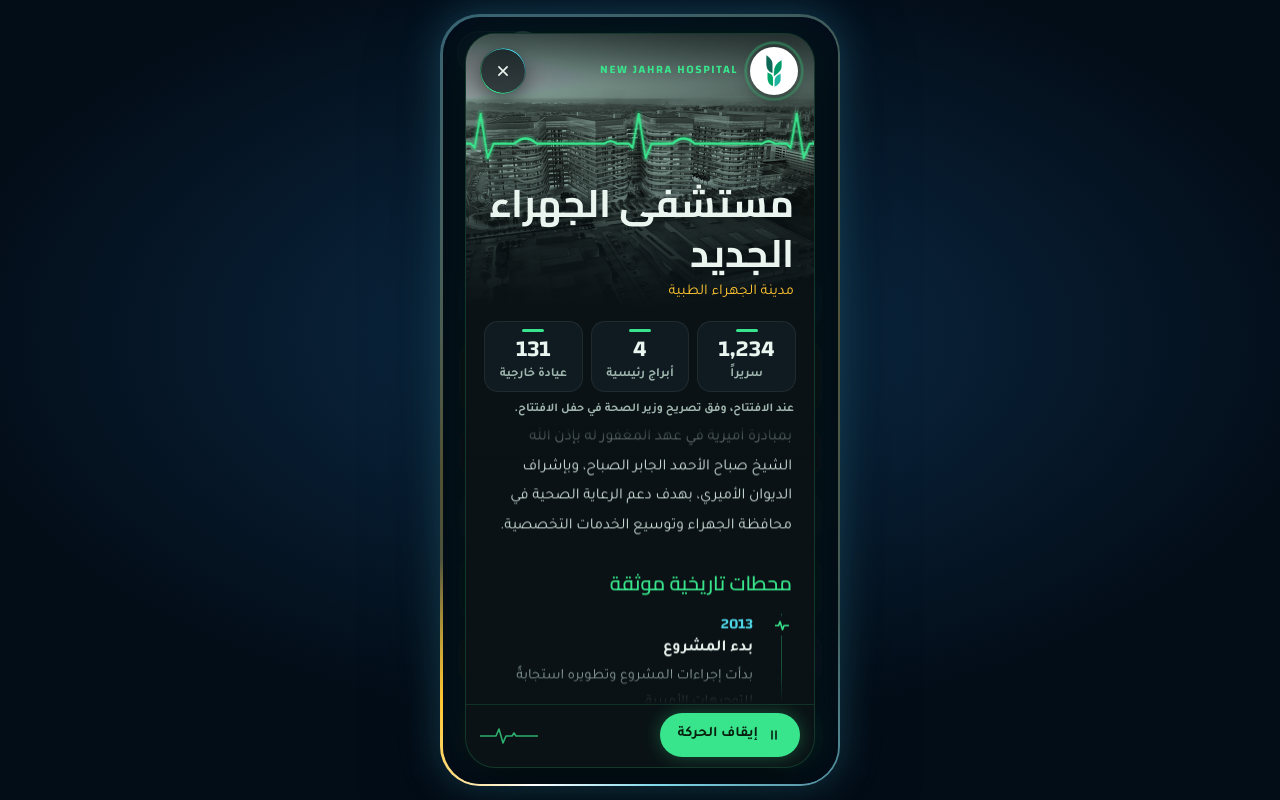
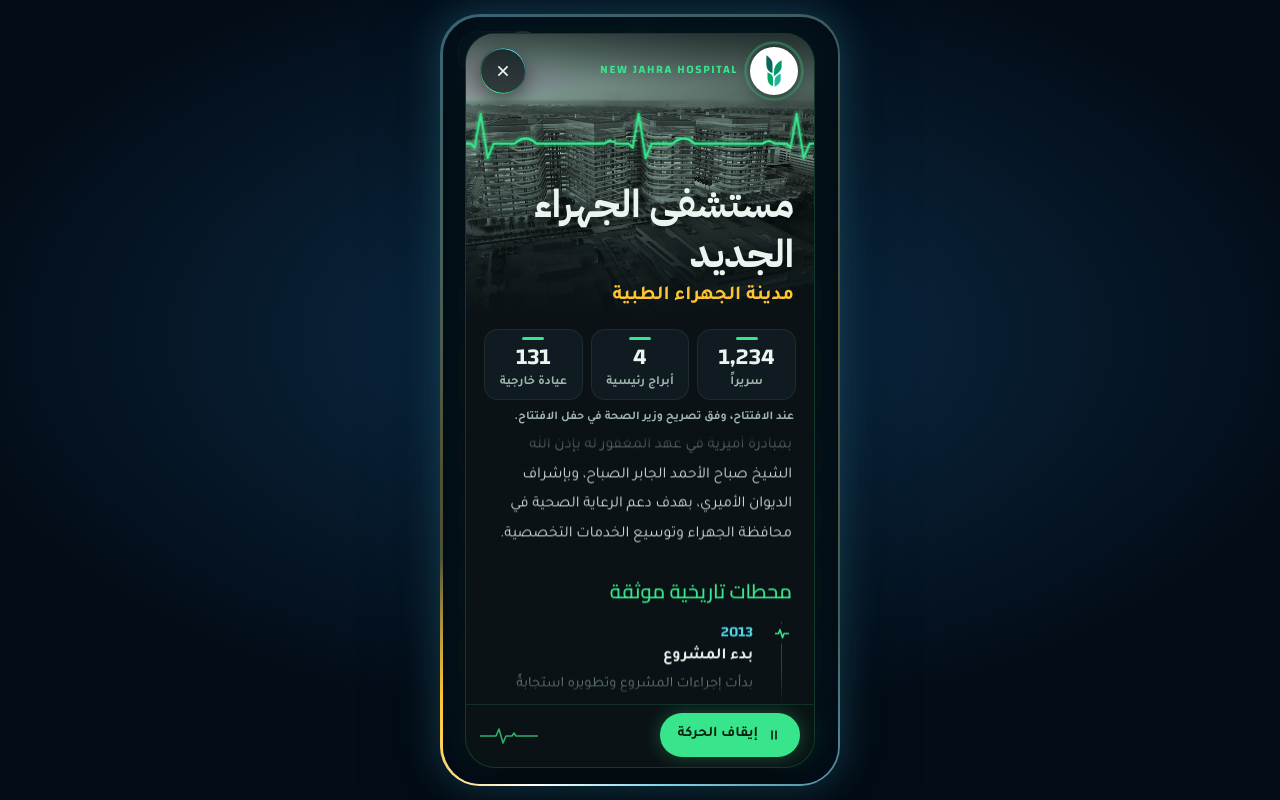
Before and after one commit to 52m84hn8vx-debug/Jahra-Platform, a plain HTML site: page index.html in a window 1280 px wide. Both pictures are taken after a click on the button "نبذة عن المستشفى". Drawn offline with Linux system fonts and the light colour scheme; a web font is replaced by a local one.

Commit message:
Set the card title in IBM Plex Sans Arabic and enlarge the subtitle
Co-Authored-By: Claude Opus 5.5 <noreply@anthropic.com>

```diff
--- a/index.html
+++ b/index.html
@@ -558,15 +558,21 @@ html[dir="ltr"] .jc-x { right: 14px }
 .jc-alt [lang="en"] { letter-spacing: .14em; text-transform: uppercase }
 .jc-alt [lang="ar"] { font-family: 'Cairo', sans-serif; font-size: 13px; font-weight: 700 }
 .jc-head { position: relative; z-index: 2; padding: 0 20px 6px }
+/* The title's Arabic letters in IBM Plex Sans Arabic Bold, as chosen on the canvas. A name of its own keeps the rest of the page's Arabic in Cairo */
+@font-face {
+  font-family: 'Jahra Title'; font-style: normal; font-weight: 700; font-display: swap;
+  src: url(https://fonts.gstatic.com/s/ibmplexsansarabic/v15/Qw3NZRtWPQCuHme67tEYUIx3Kh0PHR9N6YOG-eCRXMR5Kw.woff2) format('woff2');
+  unicode-range: U+0600-06FF, U+0750-077F, U+0870-0891, U+0897-08E1, U+08E3-08FF, U+200C-200E, U+2010-2011, U+204F, U+2E41, U+FB50-FDFF, U+FE70-FE74, U+FE76-FEFC;
+}
 /* Two lines as approved on the canvas ("مستشفى الجهراء" / "الجديد"); the size shrinks only when the first line would not fit */
 .jc-title {
   margin: 0; white-space: pre-line;
-  font-family: 'Cairo', 'Segoe UI', Tahoma, sans-serif; font-size: 34px;
-  font-size: min(38.5px, calc((min(350px, var(--w) - 32px) - 44px) / 8));
+  font-family: 'Jahra Title', 'IBM Plex Sans Arabic', 'Cairo', 'Segoe UI', Tahoma, sans-serif; font-size: 34px;
+  font-size: min(38.5px, calc((min(350px, var(--w) - 32px) - 44px) / 7));
   line-height: 1.3; font-weight: 700; color: #EAF5F0; text-shadow: 0 2px 14px rgba(10, 18, 21, .7);
 }
-html.compact .jc-title { font-size: min(38.5px, calc((min(350px, var(--w) - 28px) - 44px) / 8)) }
-.jc-sub { margin: 2px 0 0; font-size: 15px; line-height: 1.5; color: #FFC531 }
+html.compact .jc-title { font-size: min(38.5px, calc((min(350px, var(--w) - 28px) - 44px) / 7)) }
+.jc-sub { margin: 2px 0 0; font-size: 20px; line-height: 1.5; font-weight: 700; color: #FFC531 }
 
 /* Figures at opening, shown as monitor readouts */
 .jc-main { position: relative; flex: 1 1 auto; min-height: 0; display: flex; flex-direction: column }
@@ -998,7 +1004,7 @@ html.tiny .jc-foot { padding: 6px 12px 8px }
     var waits = [];
     if (jcPhoto.decode) waits.push(jcPhoto.decode().then(shown, function () {}));
     if (document.fonts && document.fonts.load) {
-      ['600 25px "Changa"', '400 15px "Tajawal"', '700 16px "Tajawal"', '700 38px "Cairo"', '600 20px "Cairo"'].forEach(function (font) {
+      ['600 25px "Changa"', '400 15px "Tajawal"', '700 16px "Tajawal"', '700 38px "Jahra Title"', '700 20px "Tajawal"', '600 20px "Cairo"'].forEach(function (font) {
         waits.push(document.fonts.load(font, 'مستشفى Hospital 2018').catch(function () {}));
       });
     }
```
